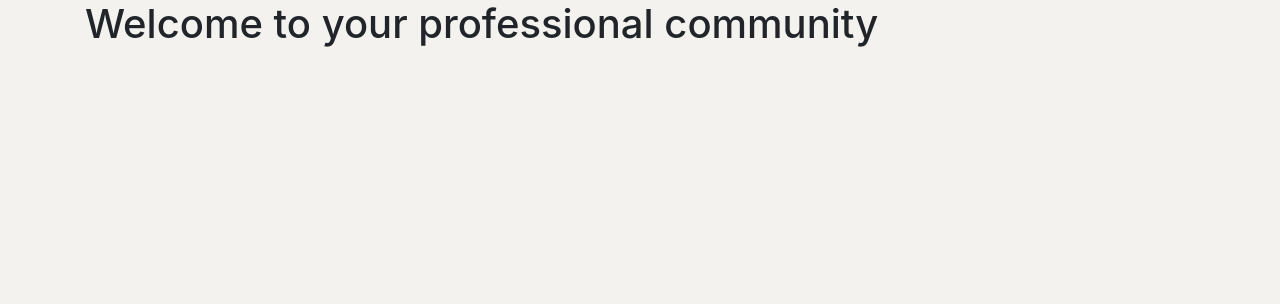
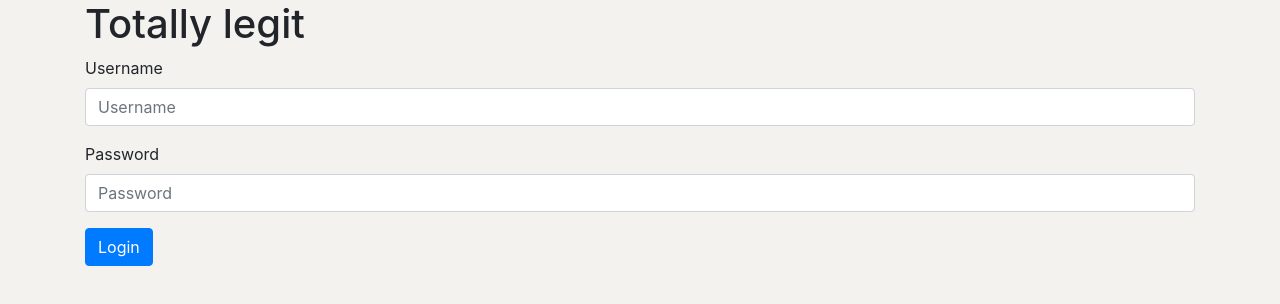
Before and after one commit to astatine-moe/buildweek4-frontend, a React (Create React App) app: page /search/1 in a window 1280 px wide. Shown: the top 304 px of the page. Built offline with nearby package versions, Linux system fonts and the light colour scheme; no server answers.

Commit message:
Login logic

```diff
--- a/src/App.js
+++ b/src/App.js
@@ -2,7 +2,7 @@ import "bootstrap/dist/css/bootstrap.min.css";
 import ProfilePage from "./components/ProfilePage";
 import { BrowserRouter, Routes, Route } from "react-router-dom";
 import MyNavbar from "./components/Navbar";
-import { useEffect } from "react";
+import { useEffect, useState } from "react";
 import { useDispatch, useSelector } from "react-redux";
 import SearchPage from "./components/SearchPage";
 import FeedPage from "./components/FeedPage";
@@ -11,51 +11,76 @@ import "./css/search.css";
 import "./css/feedsidebar.css";
 import "./css/leftsidebar.css";
 import { Container } from "react-bootstrap";
-
-let isLoggedIn = false;
+import Login from "./components/Login";
+import Cookies from "universal-cookie";
+import request from "./Utility/fetch";
+const cookies = new Cookies();
 
 function App() {
+    const [isLoggedIn, setIsLoggedIn] = useState(false);
+
     const users = useSelector((state) => state.users);
     const dispatch = useDispatch();
+
+    const logout = () => {
+        cookies.remove("user");
+        setIsLoggedIn(false);
+    };
     useEffect(async () => {
-        const response = await fetch(
-            "https://striveschool-api.herokuapp.com/api/profile/",
-            {
-                headers: {
-                    Authorization: `Bearer eyJhbGciOiJIUzI1NiIsInR5cCI6IkpXVCJ9.eyJfaWQiOiI2Mzk5OGQ4MTU0ZjRhYTAwMTUxOTMwMjgiLCJpYXQiOjE2NzEwMDc2MTcsImV4cCI6MTY3MjIxNzIxN30.cSe4CwoajKqBlSxhZ9jxQtYaay9FYkPy74H9lnKOxXI`,
-                },
-            }
-        );
-        if (response.ok) {
-            const data = await response.json();
-            dispatch({
-                type: "ADD_USERS",
-                payload: data,
-            });
+        const uid = cookies.get("user");
+
+        if (!uid) return setIsLoggedIn(false);
+
+        if (uid) {
+            setIsLoggedIn(true);
+
+            request
+                .get(request.getURL() + "/users/" + uid)
+                .then((user) => {
+                    dispatch({
+                        type: "SET_USER",
+                        payload: user,
+                    });
+                })
+                .catch(console.error);
         }
 
-        const localResponse = await fetch(
-            "https://striveschool-api.herokuapp.com/api/profile/me",
-            {
-                headers: {
-                    Authorization: `Bearer eyJhbGciOiJIUzI1NiIsInR5cCI6IkpXVCJ9.eyJfaWQiOiI2Mzk5OGQ4MTU0ZjRhYTAwMTUxOTMwMjgiLCJpYXQiOjE2NzEwMDc2MTcsImV4cCI6MTY3MjIxNzIxN30.cSe4CwoajKqBlSxhZ9jxQtYaay9FYkPy74H9lnKOxXI`,
-                },
-            }
-        );
-
-        if (response.ok) {
-            const data = await localResponse.json();
-            dispatch({
-                type: "SET_USER",
-                payload: data,
-            });
-        }
+        // const response = await fetch(
+        //     "https://striveschool-api.herokuapp.com/api/profile/",
+        //     {
+        //         headers: {
+        //             Authorization: `Bearer eyJhbGciOiJIUzI1NiIsInR5cCI6IkpXVCJ9.eyJfaWQiOiI2Mzk5OGQ4MTU0ZjRhYTAwMTUxOTMwMjgiLCJpYXQiOjE2NzEwMDc2MTcsImV4cCI6MTY3MjIxNzIxN30.cSe4CwoajKqBlSxhZ9jxQtYaay9FYkPy74H9lnKOxXI`,
+        //         },
+        //     }
+        // );
+        // if (response.ok) {
+        //     const data = await response.json();
+        //     dispatch({
+        //         type: "ADD_USERS",
+        //         payload: data,
+        //     });
+        // }
+        // const localResponse = await fetch(
+        //     "https://striveschool-api.herokuapp.com/api/profile/me",
+        //     {
+        //         headers: {
+        //             Authorization: `Bearer eyJhbGciOiJIUzI1NiIsInR5cCI6IkpXVCJ9.eyJfaWQiOiI2Mzk5OGQ4MTU0ZjRhYTAwMTUxOTMwMjgiLCJpYXQiOjE2NzEwMDc2MTcsImV4cCI6MTY3MjIxNzIxN30.cSe4CwoajKqBlSxhZ9jxQtYaay9FYkPy74H9lnKOxXI`,
+        //         },
+        //     }
+        // );
+        // if (response.ok) {
+        //     const data = await localResponse.json();
+        //     dispatch({
+        //         type: "SET_USER",
+        //         payload: data,
+        //     });
+        // }
     }, []);
     return (
         <>
             {isLoggedIn && (
                 <BrowserRouter>
-                    <MyNavbar />
+                    <MyNavbar logout={logout} />
                     <Routes>
                         <Route path="/" element={<FeedPage />} />
                         <Route path="/in/:user_id" element={<ProfilePage />} />
@@ -67,13 +92,7 @@ function App() {
                 </BrowserRouter>
             )}
 
-            {!isLoggedIn && (
-                <>
-                    <Container>
-                        <h1>Welcome to your professional community</h1>
-                    </Container>
-                </>
-            )}
+            {!isLoggedIn && <Login setIsLoggedIn={setIsLoggedIn} />}
         </>
     );
 }
--- a/src/components/LeftSidebar.jsx
+++ b/src/components/LeftSidebar.jsx
@@ -12,7 +12,15 @@ export default function LeftSidebar() {
                     <img className="leftbanner" src={banner} alt="" />
                 </div>
                 <div>
-                <img className="leftpfp" src={localUser?.image} alt="" />
+                    <img
+                        className="leftpfp"
+                        src={localUser?.image}
+                        alt=""
+                        style={{
+                            width: "100px",
+                            marginTop: "1em",
+                        }}
+                    />
                 </div>
                 <div>
                     <h4>Welcome, {localUser?.name}!</h4>
@@ -33,7 +41,6 @@ export default function LeftSidebar() {
             <p>
                 <a href="">My items</a>
             </p>
-
         </Container>
     );
 }
--- a/src/components/Login.jsx
+++ b/src/components/Login.jsx
@@ -1,7 +1,85 @@
-const login = (props) => {
+import { Container } from "react-bootstrap";
+import { useEffect, useState } from "react";
+import { useDispatch, useSelector } from "react-redux";
+import request from "../Utility/fetch";
+import Cookies from "universal-cookie";
+const cookies = new Cookies();
+
+const Login = (props) => {
+    const [username, setUsername] = useState("");
+    const [password, setPassword] = useState("");
+    const dispatch = useDispatch();
+
+    const [error, setError] = useState("");
+
+    const login = () => {
+        request
+            .post(request.getURL() + "/auth/login", {
+                username,
+                password,
+            })
+            .then((uid) => {
+                request
+                    .get(request.getURL() + "/users/" + uid)
+                    .then((user) => {
+                        dispatch({
+                            type: "SET_USER",
+                            payload: user,
+                        });
+
+                        cookies.set("user", uid);
+                        props.setIsLoggedIn(true);
+                    })
+                    .catch(console.error);
+            })
+            .catch((data) => {
+                setError("Invalid username or password");
+            });
+    };
+
     return (
-        <>
-            <h1>Login</h1>
-        </>
+        <Container>
+            {error && <div className="alert alert-danger">{error}</div>}
+            <h1>Totally legit</h1>
+            <form
+                onSubmit={(e) => {
+                    e.preventDefault();
+                    login();
+                }}
+            >
+                <div className="mb-3">
+                    <label for="username" className="form-label">
+                        Username
+                    </label>
+                    <input
+                        type="text"
+                        className="form-control"
+                        placeholder="Username"
+                        value={username}
+                        onChange={(e) => {
+                            setUsername(e.target.value);
+                        }}
+                    ></input>
+                </div>
+                <div className="mb-3">
+                    <label for="username" className="form-label">
+                        Password
+                    </label>
+                    <input
+                        type="password"
+                        className="form-control"
+                        placeholder="Password"
+                        value={password}
+                        onChange={(e) => {
+                            setPassword(e.target.value);
+                        }}
+                    ></input>
+                </div>
+
+                <button className="btn btn-primary">Login</button>
+            </form>
+        </Container>
     );
 };
+
+export default Login;
--- a/src/components/Navbar.jsx
+++ b/src/components/Navbar.jsx
@@ -8,15 +8,16 @@ import { useNavigate } from "react-router-dom";
 import { useState } from "react";
 import { useSelector } from "react-redux";
 import { Link } from "react-router-dom";
+import Cookies from "universal-cookie";
+const cookies = new Cookies();
 
-function MyNavbar() {
+function MyNavbar(props) {
     let navigate = useNavigate();
     const [search, setSearch] = useState("");
     const localUser = useSelector((state) => state.activeUser);
     return (
         <Navbar className="navflex" bg="light" expand="lg">
             <Container fluid>
-
                 <Navbar.Brand href="#">
                     <img
                         className="logo"
@@ -174,7 +175,10 @@ function MyNavbar() {
                                     Job Posting Account
                                 </NavDropdown.Item>
                                 <NavDropdown.Divider />
-                                <NavDropdown.Item href="#action8">
+                                <NavDropdown.Item
+                                    href="#action8"
+                                    onClick={props.logout}
+                                >
                                     Sign out
                                 </NavDropdown.Item>
                             </NavDropdown>
```
Lines whose indentation alone changed are shown as unchanged.
